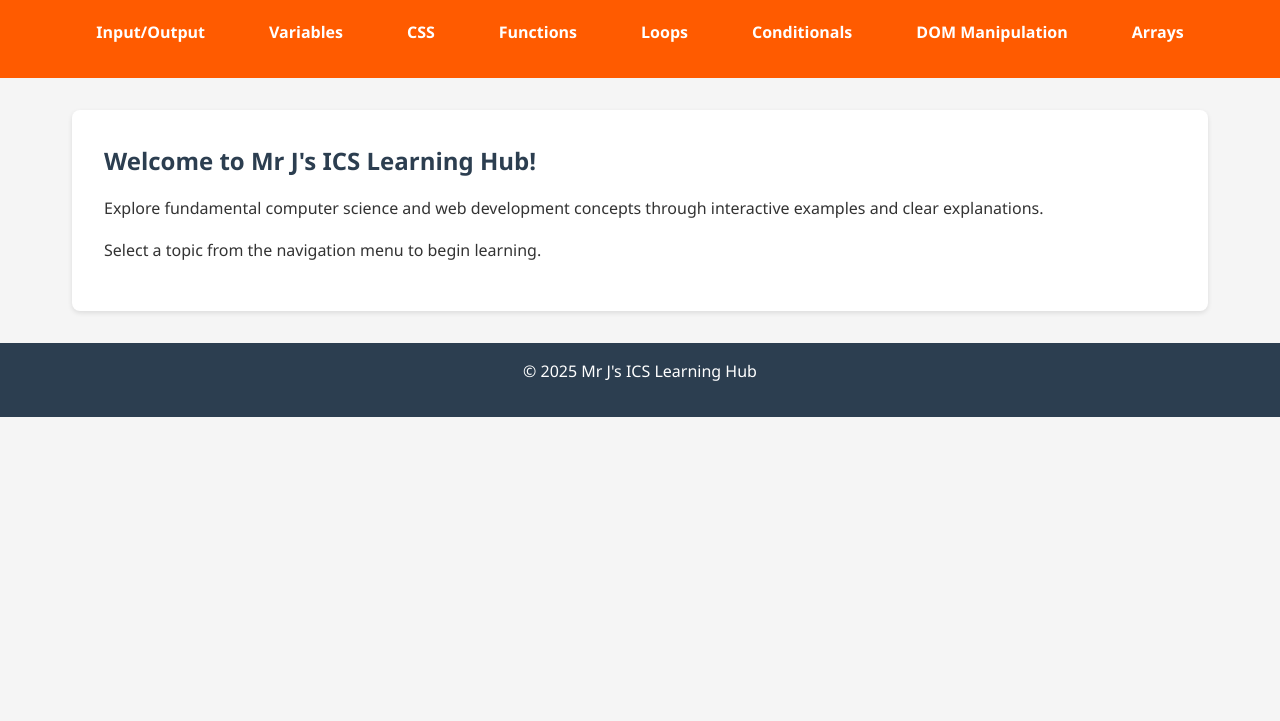
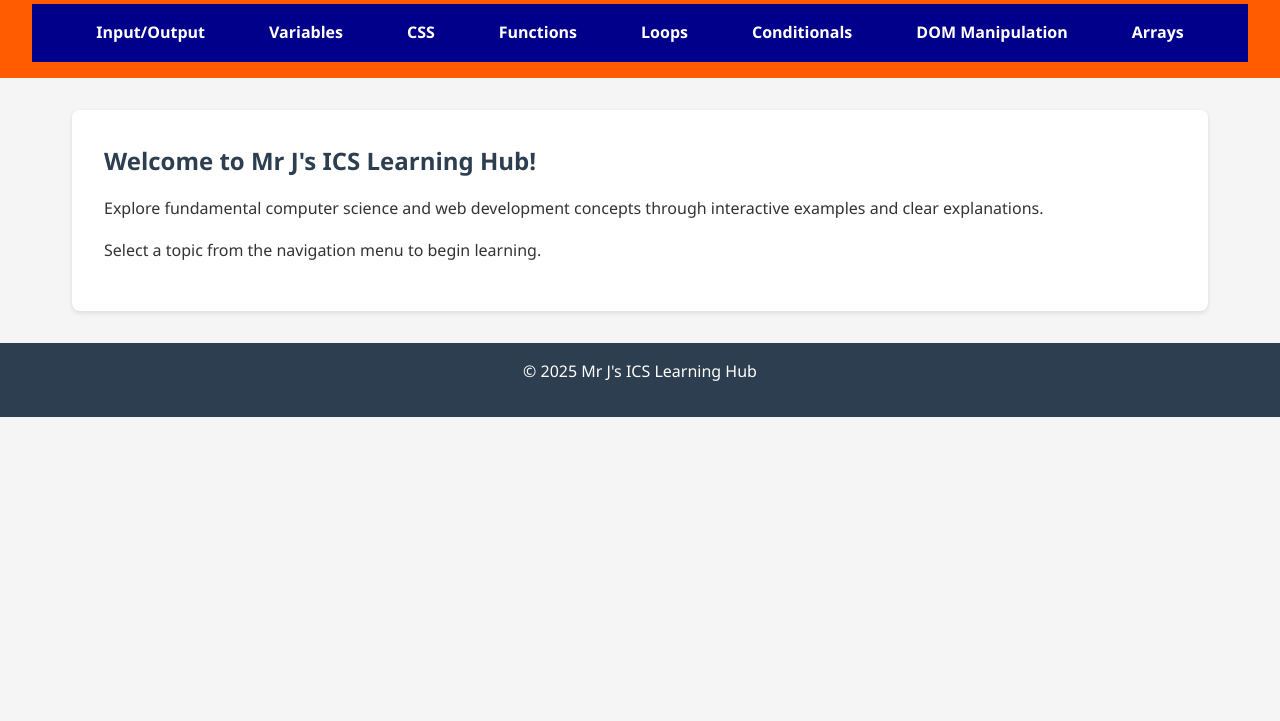
Before and after one commit to ASH-ICS3/RST-2025-Sample, a plain HTML site: page index.html in a window 1280 px wide. Shown: the part 79-800 px from the top of the page. Drawn offline with Linux system fonts and the light colour scheme.

Commit message:
Update styles.css

```diff
--- a/styles.css
+++ b/styles.css
@@ -27,7 +27,7 @@ nav ul {
     list-style: none;
     flex-wrap: wrap;
     padding: 1rem 0;
-    background-color: ##1976d3;
+    background-color: #00008B;
 }
 
 nav ul li {
```
